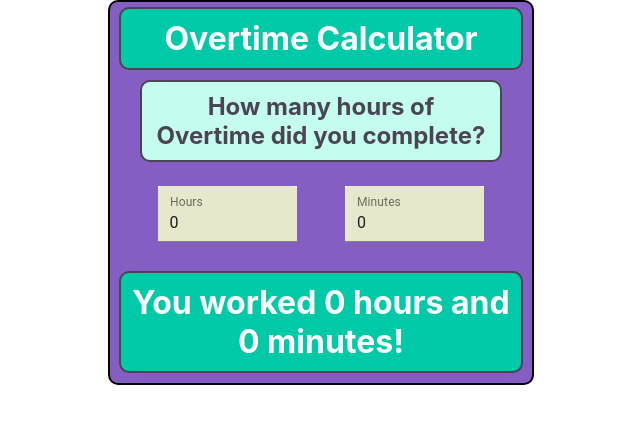
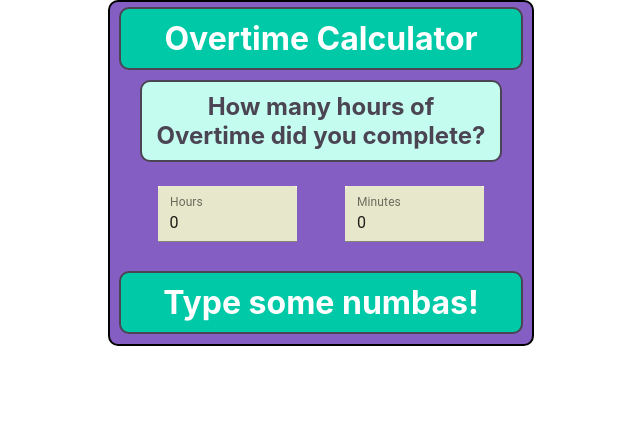
Before and after one commit to toribromma/overtimeCalculator, a React (Create React App) app: page / in a window 1280 px wide. Shown: the top 424 px of the page, without its empty margins (319-959 px from the left). Built offline with nearby package versions, Linux system fonts and the light colour scheme.

Commit message:
added conditional

```diff
--- a/src/App.js
+++ b/src/App.js
@@ -39,6 +39,7 @@ function App() {
   const [conversion, setConversion] = useState({
     hourConverted: 0,
     minuteConverted: 0,
+    value: false
   });
 
 
@@ -46,11 +47,10 @@ function App() {
 
   useEffect(() => {
     // document.title = "Wikipedia Searcher";
-    if (!overtime) {
+    if (!conversion.value) {
       return;
     }
     if (debouncedSearchTerm) {
-
         let hour = parseInt(overtime.initialHour)
         let minute = parseInt(overtime.initialMinute)
 
@@ -68,7 +68,8 @@ function App() {
           // console.log(`you worked ${hours}:0${minutes2} hours of OT`)
           setConversion({
             hourConverted: c,
-            minuteConverted: d
+            minuteConverted: d,
+            value: true
           })
 
           }
@@ -76,7 +77,8 @@ function App() {
           // console.log(`you worked ${hours}:${minutes2} hours of OT`)
           setConversion({
             hourConverted: c,
-            minuteConverted: d
+            minuteConverted: d,
+            value: true
           })
 
           }
@@ -94,7 +96,11 @@ function App() {
     const name = event.target.name;
 
     // Updating the input's state
-    setOvertime({...overtime, [name]: value })
+    setOvertime(
+      {...overtime, [name]: value})
+
+    setConversion({...overtime, value:true})
+
 
   };
 
@@ -114,7 +120,6 @@ function App() {
             placeholder="hour"
             label="Hours"
             id="filled-basic" variant="filled"
-            color="white"
           />
           <TextField className={classes.textField}
             value={overtime.initialMinute}
@@ -126,10 +131,17 @@ function App() {
             id="filled-basic" variant="filled"
           />
           </form>
+          {conversion.value ?
+
           <h1 className={classes.header}>
           <span>You worked {conversion.hourConverted} hours</span>
           <span> and {conversion.minuteConverted} minutes!</span>
           </h1>
+          :
+          <h1 className={classes.header}>Type some numbas!</h1>
+        }
+
+
     </div>
   );
 }
```
